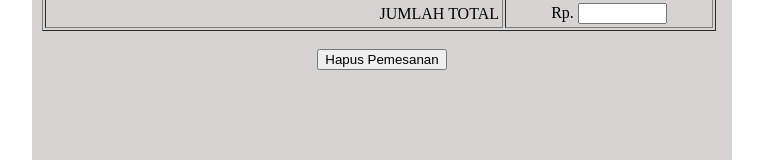
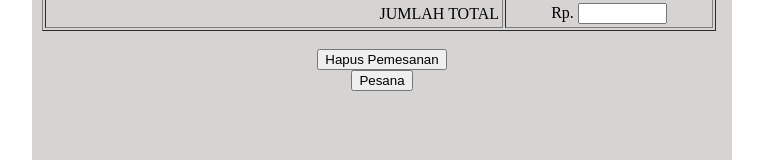
Before and after one commit to Agungputrawansyah/quiz-cashier, a plain HTML site: page index.html in a window 1280 px wide. Shown: the part 347-507 px from the top of the page, without its empty margins (258-1021 px from the left). Drawn offline with Linux system fonts and the light colour scheme.

Commit message:
Update index.html

```diff
--- a/index.html
+++ b/index.html
@@ -67,6 +67,7 @@
 </table>
 <br />
 <center><input type="button" value="Hapus Pemesanan" onclick="batal()" /></center>
+  <center><input type="button" value="Pesana" onclick="Pesan()" /></center>
 </form>
 </section>
 
```
